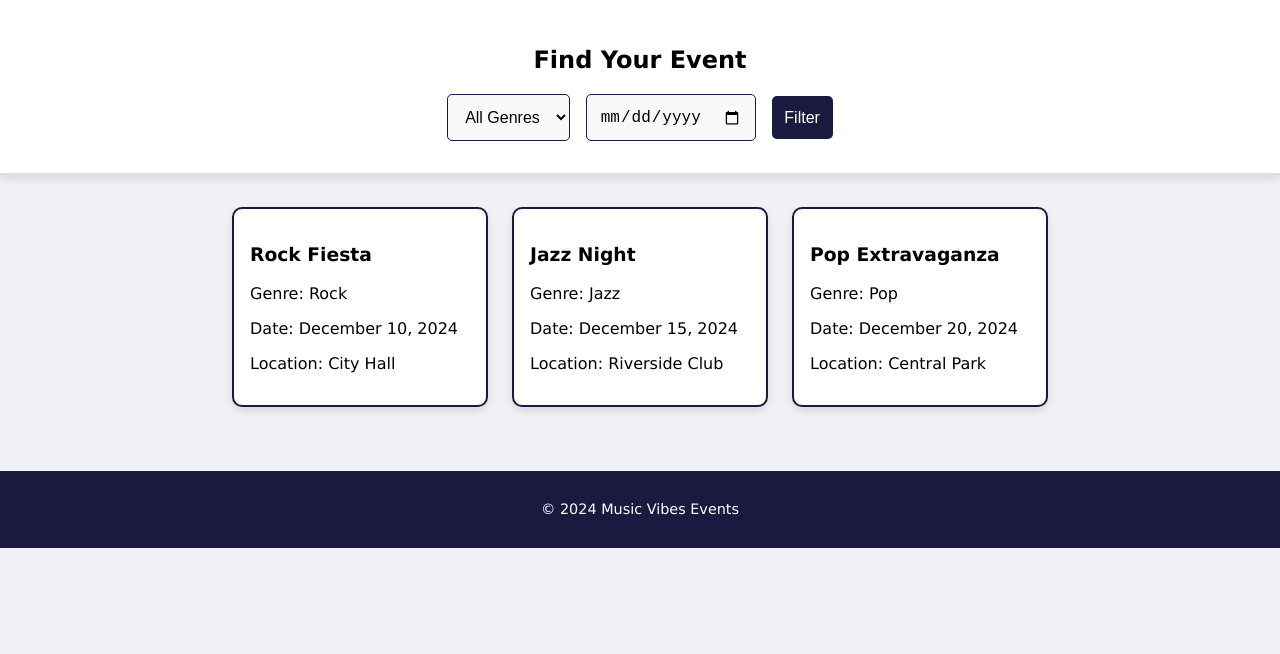
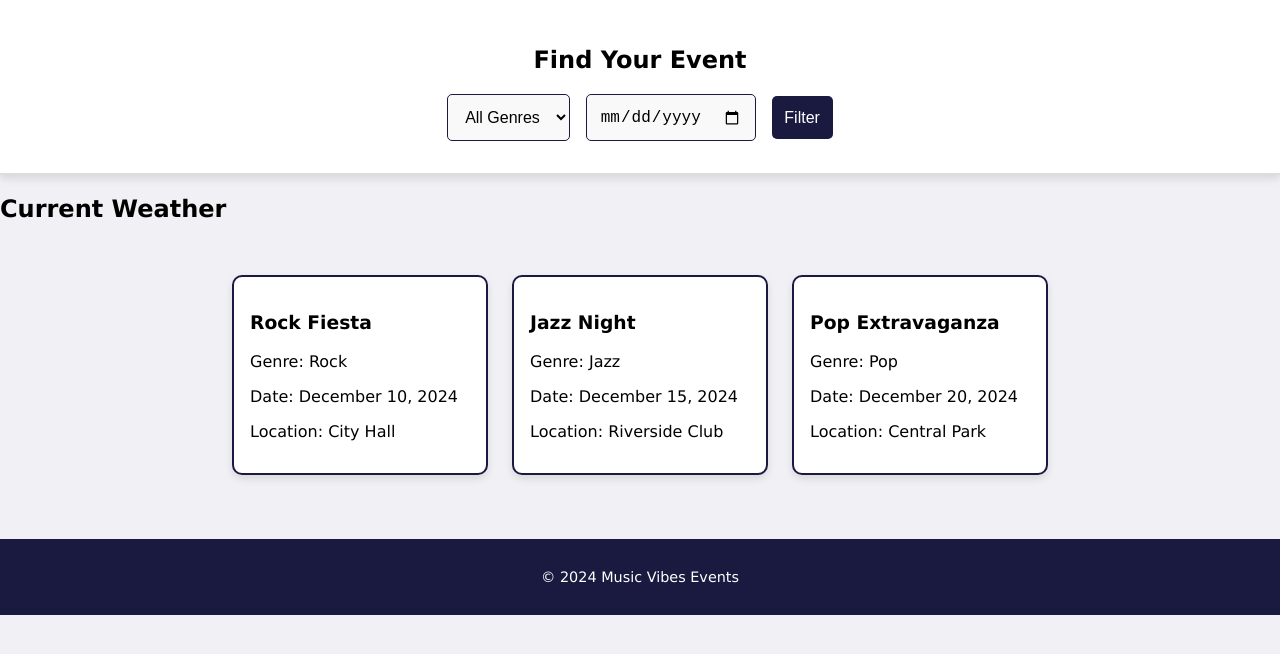
Before and after one commit to prod-tom/Music-Vibes, a plain HTML site: page EVENTS.html in a window 1280 px wide. Shown: the part 76-730 px from the top of the page. Drawn offline with Linux system fonts and the light colour scheme.

Commit message:
Update EVENTS.html

```diff
--- a/EVENTS.html
+++ b/EVENTS.html
@@ -18,6 +18,7 @@
             </ul>
         </nav>
     </header>
+
     <main>
         <section class="filters">
             <h1>Find Your Event</h1>
@@ -32,6 +33,15 @@
                 <button id="filter-btn">Filter</button>
             </div>
         </section>
+
+        <!-- Weather Info Section -->
+        <section class="weather-info">
+            <h2>Current Weather</h2>
+            <div id="weather-info">
+                <!-- Weather data will be  here -->
+            </div>
+        </section>
+
         <section class="events-list">
             <div class="event-card" data-genre="rock" data-date="2024-12-10">
                 <h3>Rock Fiesta</h3>
@@ -53,9 +63,11 @@
             </div>
         </section>
     </main>
+
     <footer>
         <p>&copy; 2024 Music Vibes Events</p>
     </footer>
+
     <script src="scripts.js"></script>
 </body>
 </html>
```
